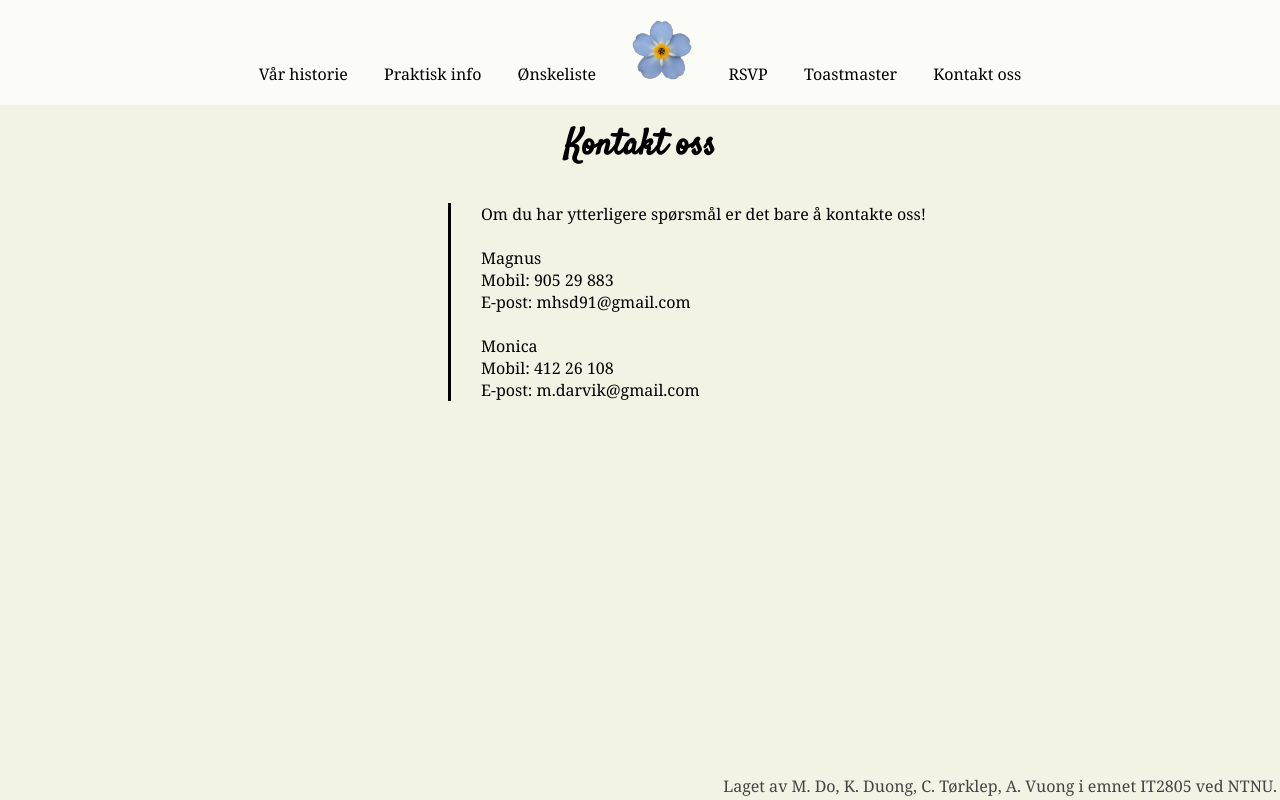
After one commit to audungv/webtek16mack, a PHP site: page /kontakt_oss.php in a window 1280 px wide. The commit adds this page. Run offline with PHP 8.4, Linux system fonts and the light colour scheme.

Commit message:
gjorde koden modulær

```diff
--- /dev/null
+++ b/public_html/Documents/hjemmeside/footer.html
@@ -0,0 +1,3 @@
+<footer>
+        Laget av M. Do, K. Duong, C. Tørklep, A. Vuong i emnet IT2805 ved NTNU.
+</footer>
--- /dev/null
+++ b/public_html/Documents/hjemmeside/kontakt_oss.php
@@ -0,0 +1,42 @@
+<!DOCTYPE html>
+<html>
+    <head>
+        <title>Kontakt oss</title>
+        <meta charset="utf-8" />
+        <link href="style.css" rel="stylesheet">
+        <link href="https://fonts.googleapis.com/css?family=Cookie|Satisfy" rel="stylesheet">
+    </head>
+
+
+
+    <body>
+
+        <!-- Navigasjonsbar -->
+        <?php
+        include "navbar.html";
+        ?>
+
+
+        <!-- Sidens innhold -->
+        <section id="kontakt_oss">
+            <h1>Kontakt oss</h1>
+            <p>
+                Om du har ytterligere spørsmål er det bare å kontakte oss! <br>
+                <br>
+                Magnus <br>
+                Mobil: 905 29 883<br>
+                E-post: mhsd91@gmail.com<br>
+                <br>
+                Monica <br>
+                Mobil: 412 26 108<br>
+                E-post: m.darvik@gmail.com<br>
+            </p>
+        </section>
+
+
+        <!-- Fotnote -->
+        <?php
+        include "footer.html";
+        ?>
+    </body>
+</html>
--- /dev/null
+++ b/public_html/Documents/hjemmeside/navbar.html
@@ -0,0 +1,15 @@
+<ul id="nav">
+    <li><a href="var_historie.html">Vår historie</a></li>
+    <li><a href="">Praktisk info</a>
+        <ul>
+            <li><a href="vielse.html">Vielse</a></li>
+            <li><a href="bryllupsfest.html">Bryllupsfest</a></li>
+            <li><a href="meny.html">Meny</a></li>
+        </ul>
+    </li>
+    <li><a href="onskeliste.html">Ønskeliste</a></li>
+    <li><a href="index.html"><img src="img/logo.png" width="60"></a></li>
+    <li><a href="rsvp.html">RSVP</a></li>
+    <li><a href="toastmaster.html">Toastmaster</a></li>
+    <li><a class="active" href="kontakt_oss.html">Kontakt oss</a></li>
+</ul>
--- a/public_html/Documents/hjemmeside/style.css
+++ b/public_html/Documents/hjemmeside/style.css
@@ -9,13 +9,18 @@ body {
     text-align: center;
 }
 
+/* Overskrift */
 h1 {
     font-family: 'Satisfy', cursive;
     font-size: 36px;
 }
 
+section {
+    margin-top: 120px;
+}
+
+/* Innhold på kontakt_oss.hmtl */
 #kontakt_oss {
-    margin-top: 120px;
     width: 400 px;
 }
 
@@ -26,6 +31,7 @@ h1 {
     border-left: solid #000000;
 }
 
+/* Farger for linker */
 a:visited, a:link {
     color: black;
 }
@@ -37,6 +43,7 @@ a:hover {
     color: #b07500;
 }
 
+/* Navigasjonsbar */
 #nav{
     position: fixed;
     width: 100%;
@@ -92,6 +99,7 @@ a:hover {
     display:block;
 }
 
+/* Fotnote */
 footer{
     color: #444444;
     margin: 3px;
```
Also changed, not shown: public_html/Documents/hjemmeside/index.php (added, +34 -0 lines), public_html/Documents/hjemmeside/kontakt_oss.html (deleted, +0 -50 lines).
